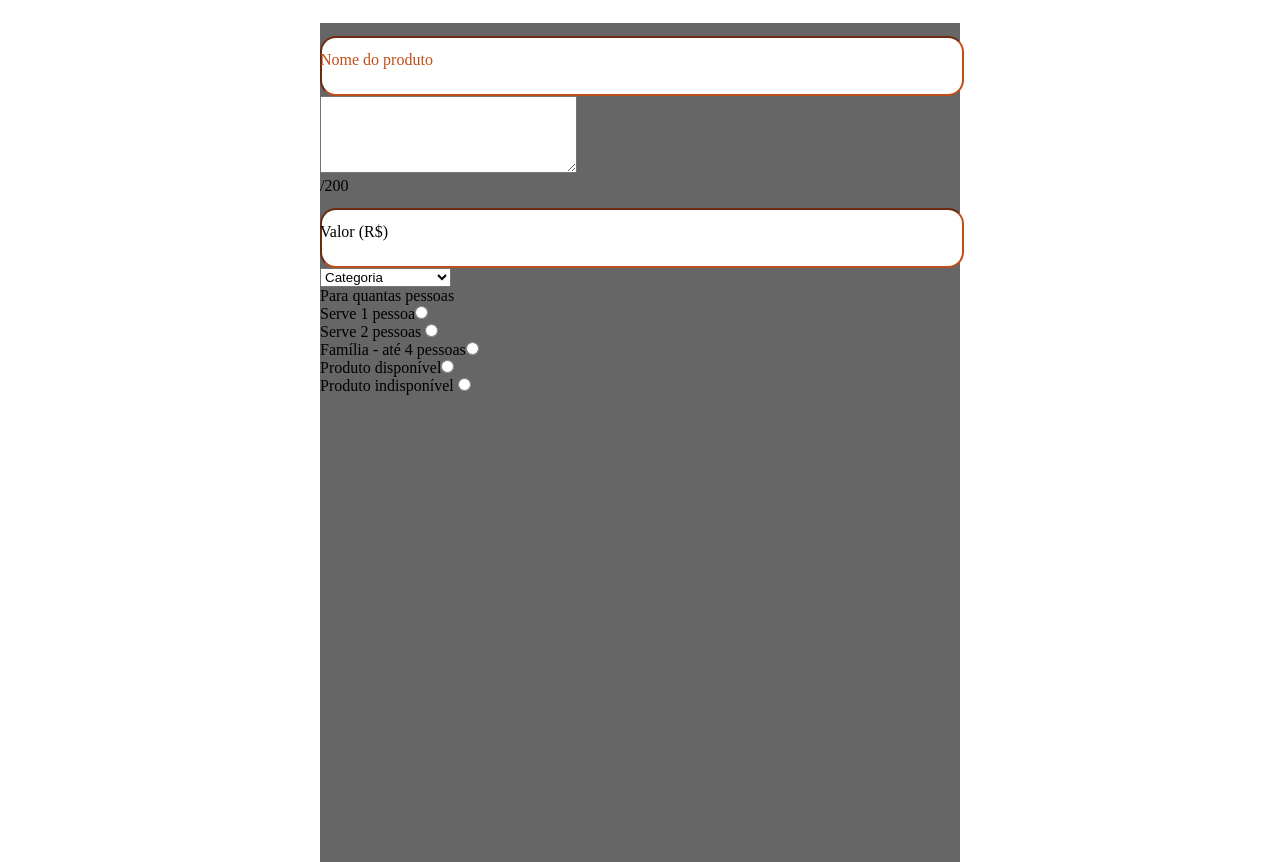
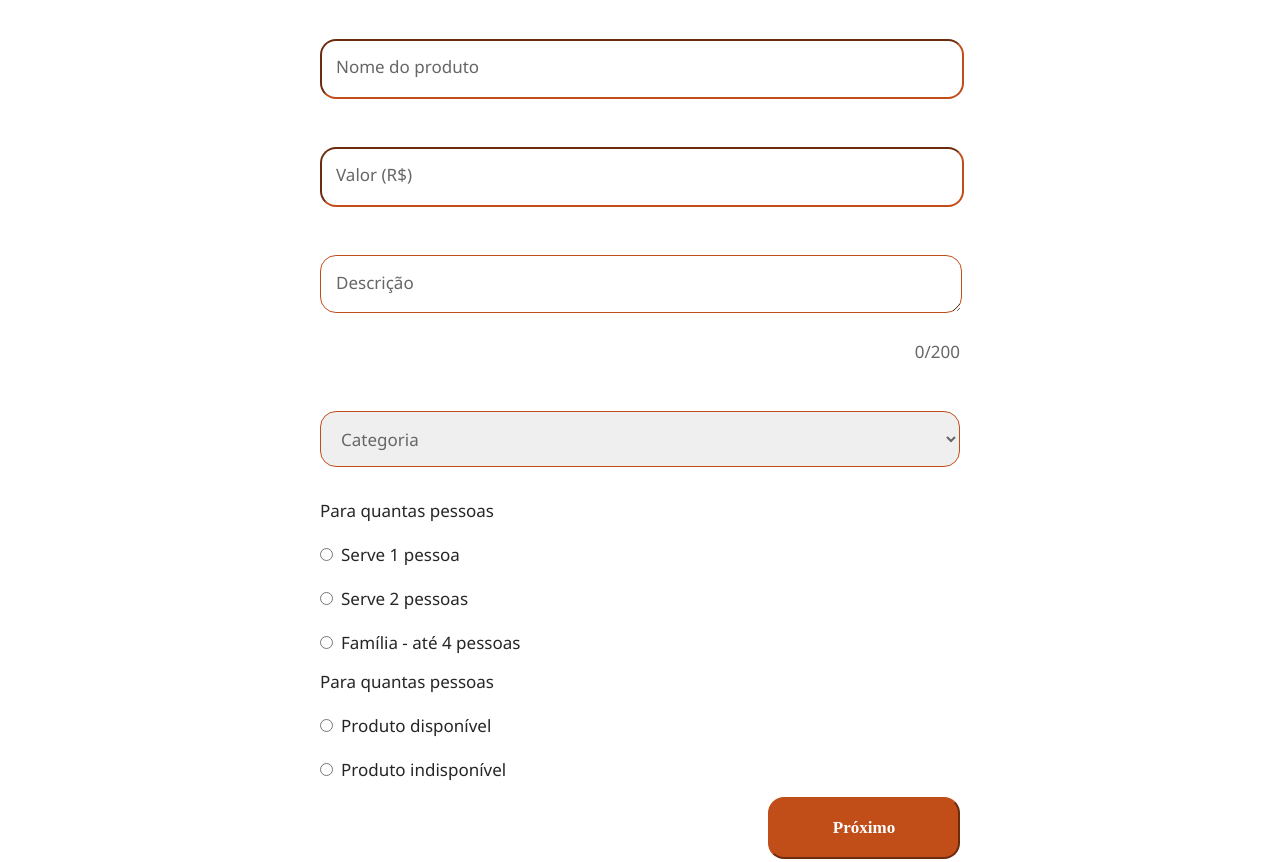
Before and after one commit to vanessavargas/js-product-management-dashboard, a plain HTML site: page cadastrar.html in a window 1280 px wide. Shown: the part 298-1160 px from the top of the page. Drawn offline with Linux system fonts and the light colour scheme.

Commit message:
Etapa 1 form

```diff
--- a/cadastrar.html
+++ b/cadastrar.html
@@ -49,77 +49,106 @@
 
       <div class="registration__content">
         <div class="registration__form">
-          <div class="label-float">
+          <div class="registration__form__label-float">
             <input type="text" placeholder=" " required />
             <label>Nome do produto</label>
           </div>
-          <form name="registration__content__textarea">
-            <textarea
-              name="textarea"
-              id="text"
-              maxlength="200"
-              cols="30"
-              rows="5"
-              oninput="countText()"
-              placeholder="Descrição"
-            >
-            </textarea
-            ><br />
-            <p><span id="characters"></span>/200</p>
-          </form>
-          <div class="label-float">
+
+          <div class="registration__form__label-float">
             <input type="number" placeholder=" " />
             <label>Valor (R$)</label>
           </div>
-          <select name="category" id="">
-            <option value="">Categoria</option>
+
+          <form
+            class="registration__form__label-float"
+            id="formulario"
+            method="post"
+            action=""
+          >
+            <textarea
+              name=""
+              onkeyup="contarCaracter(this.value)"
+              type="text"
+              id="nome"
+              maxlength="200"
+              placeholder=" "
+              cols="30"
+              rows="10"
+            ></textarea>
+            <label>Descrição</label>
+            <input
+              class="registration__form__characters"
+              value="0/200"
+              type="text"
+              id="quantidade"
+            />
+          </form>
+
+          <select class="registration__form__select" name="category" id="">
+            <option disabled selected style="display: none">Categoria</option>
             <option value="prato-completo">Prato completo</option>
             <option value="sobremesa">Sobremesa</option>
             <option value="bebida">Bebida</option>
             <option value="acompanhamento">Acompanhamento</option>
           </select>
-          <div>
-            <label for="">Para quantas pessoas</label>
-            <p>
-              Serve 1 pessoa<input
+
+          <div class="registration__form__radio">
+            <div>
+              <label for="">Para quantas pessoas</label>
+            </div>
+            <div>
+              <input
                 type="radio"
                 name="quantidade"
                 id=""
                 value="uma-pessoa"
-              />
-              <br />
-              Serve 2 pessoas
+              />Serve 1 pessoa
+            </div>
+            <div>
               <input
                 type="radio"
                 name="quantidade"
                 id=""
                 value="duas-pessoas"
-              /><br />
-              Família - até 4 pessoas<input
+              />Serve 2 pessoas
+            </div>
+            <div>
+              <input
                 type="radio"
                 name="quantidade"
                 id=""
                 value="familia"
-              />
-              <br />
-            </p>
-            <p>
-              Produto disponível<input
+              />Família - até 4 pessoas
+            </div>
+          </div>
+
+          <div class="registration__form__radio">
+            <div>
+              <label for="">Para quantas pessoas</label>
+            </div>
+            <div>
+              <input
                 type="radio"
                 name="disponibilidade"
                 id=""
                 value="true"
-              />
-              <br />
-              Produto indisponível
+              />Produto disponível
+            </div>
+            <div>
               <input
                 type="radio"
                 name="disponibilidade"
                 id=""
                 value="false"
-              /><br />
-            </p>
+              />Produto indisponível
+            </div>
           </div>
+
+          <input
+            class="registration__form__btn-form btn btn__habilitado--primary"
+            type="submit"
+            value="Próximo"
+          />
         </div>
       </div>
     </main>
--- a/script.js
+++ b/script.js
@@ -153,7 +153,11 @@ function back() {
   window.history.back();
 }
 
-function countText() {
-  let text = document.registration__content__textarea.text.value;
-  document.getElementById("characters").innerText = text.length;
+function contarCaracter(valor) {
+  var cont = valor.length;
+  if (cont == 1 || cont == 0) {
+    document.getElementById("quantidade").value = cont + "/200";
+  } else {
+    document.getElementById("quantidade").value = cont + "/200";
+  }
 }
--- a/style.css
+++ b/style.css
@@ -463,15 +463,19 @@ body {
   height: 914px;
   width: 640px;
   margin-top: 26px;
-  background-color: #666666;
 }
 
-.label-float {
+.registration__form__label-float {
   position: relative;
-  padding-top: 13px;
+  margin-bottom: 32px;
+  padding-top: 16px;
+  font: var(--font-paragrafo);
+  color: var(--neutral-color__neutral-2);
 }
 
-.label-float input {
+.registration__form__label-float input,
+.registration__form__label-float textarea,
+.registration__form__select {
   border-color: var(--brand-color__primary-1);
   font: var(--font-paragrafo);
   color: var(--neutral-color__neutral-2);
@@ -482,22 +486,58 @@ body {
   transition: all 0.3s ease-out;
 }
 
-.label-float label {
+.registration__form__characters {
+  text-align: right;
+  border: none;
+  margin-top: 4px;
+  color: var(--brand-color__primary-0);
+}
+
+.registration__form__select {
+  margin-bottom: 32px;
+  padding-left: 16px;
+}
+
+.registration__form__select option {
+  color: var(--brand-color__primary-1);
+}
+
+.registration__form__label-float label {
   pointer-events: none;
   position: absolute;
   top: 8px;
   left: 0;
-  margin-top: 20px;
+  margin-top: 24px;
   transition: all 0.3s ease-out;
+  margin-left: 16px;
 }
 
-.label-float input:required:invalid + label {
+.registration__form__label-float input:focus + label,
+.registration__form__label-float input:not(:placeholder-shown) + label,
+.registration__form__label-float textarea:focus + label,
+.registration__form__label-float textarea:not(:placeholder-shown) + label {
+  font: var(--font-legend);
+  margin-top: -4px;
   color: var(--brand-color__primary-1);
+  background-color: var(--neutral-color__neutral-7);
+  margin-left: 16px;
 }
 
-.label-float input:focus + label,
-.label-float input:not(:placeholder-shown) + label {
-  font-size: 13px;
-  margin-top: 0;
-  color: var(--brand-color__primary-1);
+.registration__form__radio {
+  display: grid;
+  grid-template-columns: 202px;
+  grid-template-rows: repeat(4 24px);
+  gap: 20px;
+  font: var(--font-paragrafo);
+  color: var(--neutral-color__neutral-0);
+  margin-bottom: 15px;
 }
+
+.registration__form__radio input {
+  margin-right: 8px;
+}
+
+.registration__form__btn-form {
+  width: 192px;
+  float: right;
+}
```
